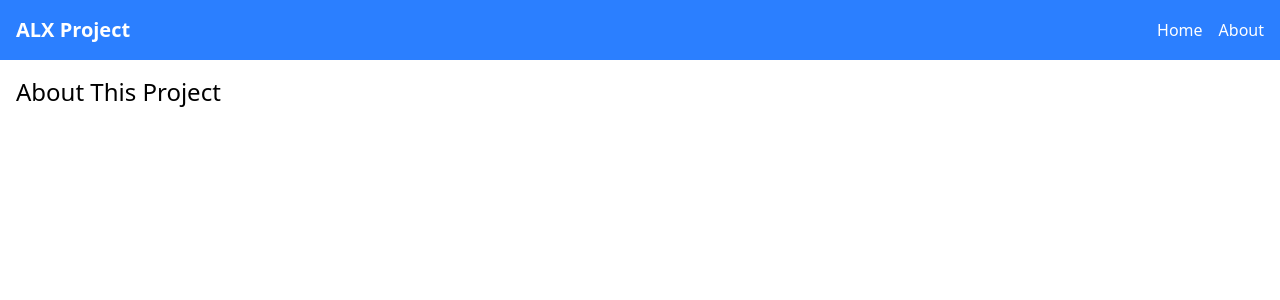
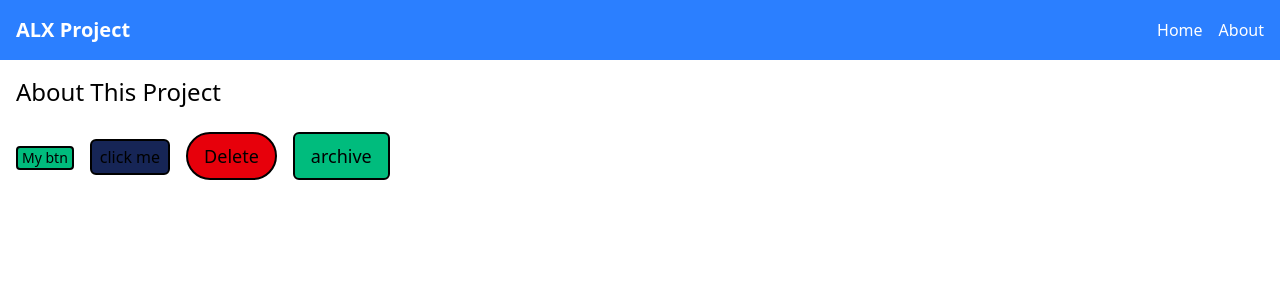
Before and after one commit to kamau552/alx-project-0x02-setup, a Next.js app in the folder alx-project-0x02/: page /about in a window 1280 px wide. Shown: the top 300 px of the page. Built offline with nearby package versions, Linux system fonts and the light colour scheme.

Commit message:
Button component

```diff
--- a/alx-project-0x02/components/common/Button.tsx
+++ b/alx-project-0x02/components/common/Button.tsx
@@ -0,0 +1,45 @@
+import { cva, VariantProps } from 'class-variance-authority';
+import clsx from 'clsx';
+import { ButtonHTMLAttributes, ReactNode } from 'react';
+import { twMerge } from 'tailwind-merge';
+
+
+interface ButtonProps extends React.ButtonHTMLAttributes<HTMLButtonElement>,
+  VariantProps<typeof buttonVariants> {
+    children: ReactNode;
+    className?: string;
+    size?: "small" | "medium" | "large";
+}
+
+function cn(...classes: (string | undefined)[]) {
+  return twMerge(clsx(...classes));
+}
+
+export default function Button({children, className, size = "medium", ...props}: ButtonProps) {
+
+  return (
+    <button
+      className={cn(buttonVariants({ size }), className)} {...props}>
+      {children}
+    </button>
+  )
+}
+
+const buttonVariants = cva("rounded-md", {
+    variants: {
+        variant: {
+            primary:"border-2 border-black text-black bg-emerald-500 hover:bg-neutral-200",
+            secondary:"border-2 border-white text-white bg-black hover:bg-blue-800",
+            danger:"border-none border-red-500 text-red-500 bg-red-600 hover:bg-red-600",
+        },
+        size:{
+            small: "text-sm px-1 py-0",
+            medium: "text-base px-2 py-1",
+            large: "text-lg px-4 py-2",
+        },
+    },
+    defaultVariants: {
+        variant: "primary",
+        size: "medium"
+    }
+});
--- a/alx-project-0x02/interfaces/index.ts
+++ b/alx-project-0x02/interfaces/index.ts
@@ -1,4 +1,12 @@
+import { ClassValue } from "clsx";
+import { twMerge } from "tailwind-merge";
+import clsx from 'clsx';
+
 export interface CardProps {
   title: string;
   content: string;
 }
+
+export default function cn(...inputs: ClassValue[]) {
+  return twMerge(clsx(inputs));
+}
--- a/alx-project-0x02/pages/about.tsx
+++ b/alx-project-0x02/pages/about.tsx
@@ -1,4 +1,5 @@
 import Header from '../components/layout/Header';
+import Button from '@/components/common/Button';
 
 export default function About() {
   return (
@@ -6,6 +7,13 @@ export default function About() {
       <Header />
       <main className="p-4">
         <h1 className="text-2xl">About This Project</h1>
+
+        <div className="mt-6 space-x-4 space-y-4">
+          <Button onClick={() => alert("Clicked!")} size="small" className="bg-emerald-500 rounded-sm">My btn</Button>
+          <Button variant="primary" size='medium' className="bg-blue-950 rounded-md">click me</Button>
+          <Button variant="danger" size="large" className="bg-red-600 rounded-full hover:bg-red-500">Delete</Button>
+          <Button variant="secondary" size='large'>archive</Button>
+        </div>
       </main>
     </>
   );
```
Also changed, not shown: alx-project-0x02/package.json (+8 -5 lines), 1 other file (tests, documents, lock files or other folders).
